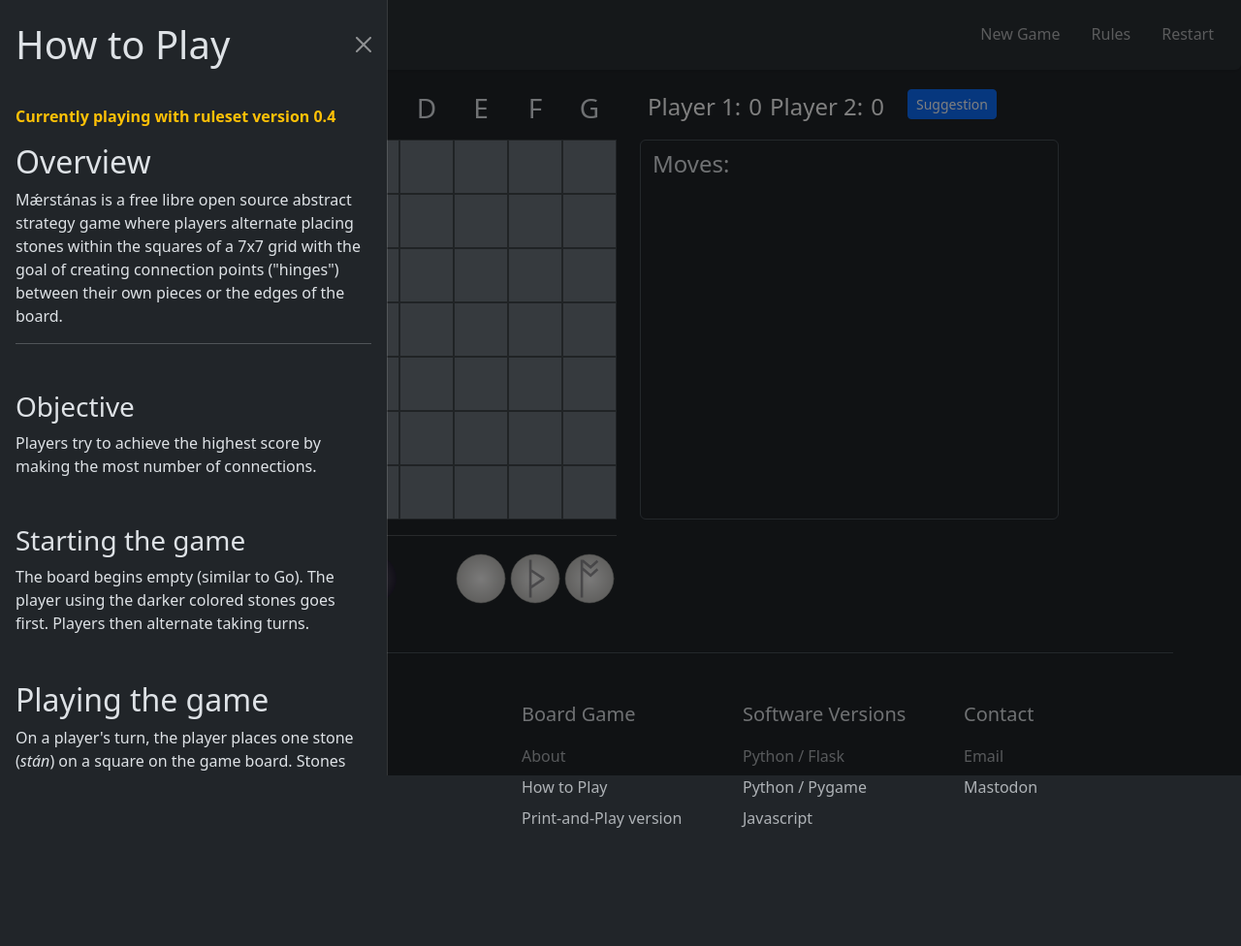
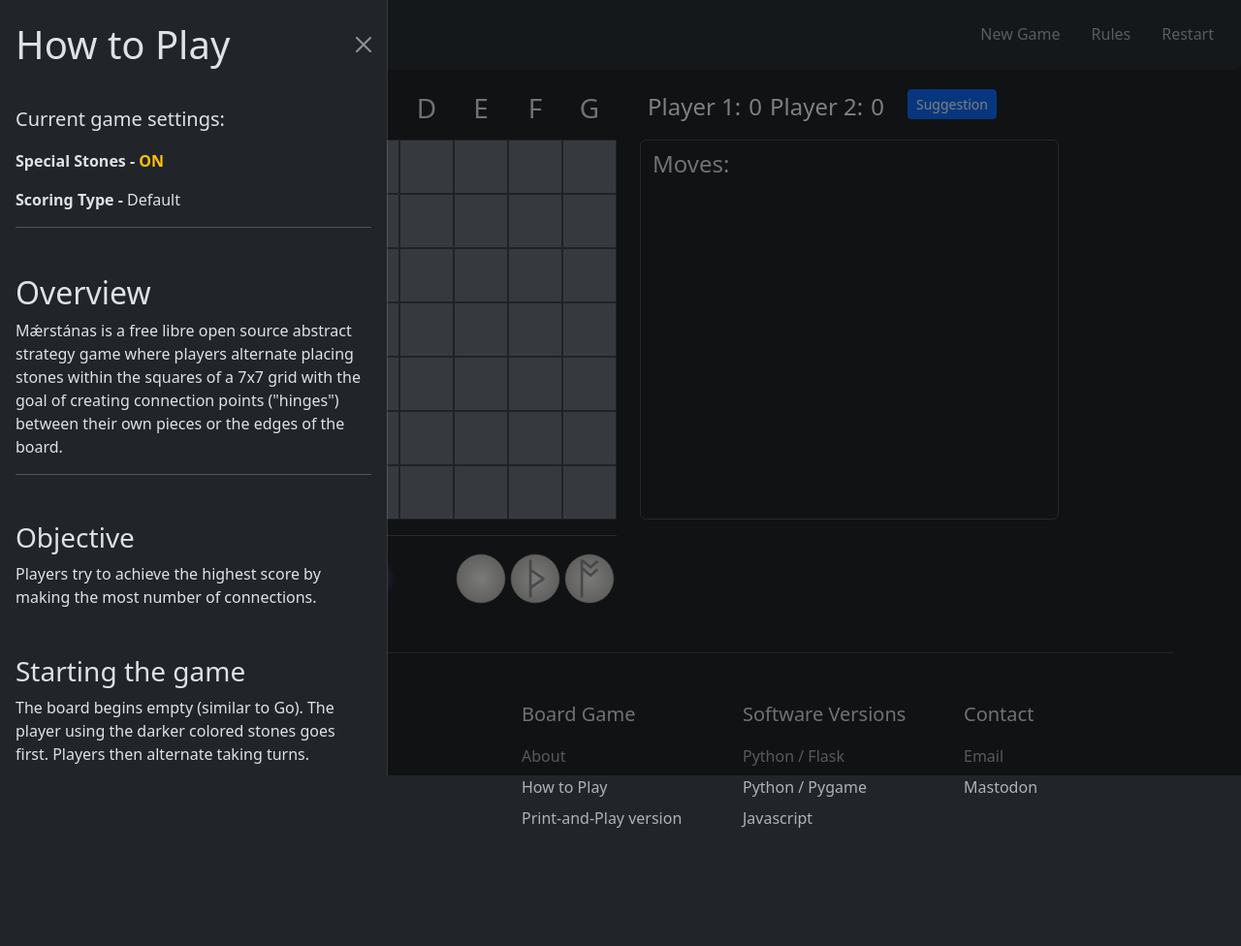
Before and after one commit to jaerrib/maerstanas_python, a Flask app: page / in a window 1280 px wide, after a click on "Rules". Shown: the whole page at 97% size. Run offline with Flask 3, Linux system fonts and the light colour scheme; some libraries are stand-ins or nearby versions.

Commit message:
Add explanation of passing rules and list of active game settings, bump version in footer

```diff
--- a/app/templates/footer.html
+++ b/app/templates/footer.html
@@ -8,7 +8,7 @@
                     &copy; 2022-2024 John Beers
                 </li>
                 <li class="nav-item mb-2">
-                    <span class="fs-6 text-secondary">v20240402.0</span>
+                    <span class="fs-6 text-secondary">v20240407.0</span>
                 </li>
             </ul>
         </div>
--- a/app/templates/rules.html
+++ b/app/templates/rules.html
@@ -8,9 +8,23 @@
     </div>
     <div class="offcanvas-body">
         <div>
-            <p class="text-warning fw-bold">Currently playing with ruleset
-                version {{ data.ruleset }}</p>
-            <h2>Overview</h2>
+            <p class="fs-5">Current game settings:</p>
+            <p class="fw-bold">Special Stones -
+                {% if data.ruleset == "0.4" %}
+                <span class="text-warning">ON</span>
+                {% else %}
+                <span class="text-secondary">OFF</span>
+                {% endif %}
+            </p>
+            <p><span class="fw-bold">Scoring Type - </span>
+                {% if data.scoring_type == 1 %}
+                Default
+                {% else %}
+                Simple
+                {% endif %}
+            </p>
+            <hr>
+            <h2 class="mt-5">Overview</h2>
             <p>
                 Mǽrstánas is a free libre open source abstract strategy game
                 where players alternate placing stones within the squares of a
@@ -38,6 +52,16 @@
                 or adjacent to another stone of either color (creating a <em>heorr</em>
                 or "hinge").
             </p>
+            <h4>Passing Rules</h4>
+            <p>
+                When playing with Special Stones on, the opposing player may
+                have viable moves remaining while the active player may not.
+                When this occurs, the active player <strong>must pass</strong>.
+                The game does this automatically, and the Pass is noted in the
+                Moves section. If the opposing player uses a Thunder-stone,
+                stones are removed from the board so new moves may become
+                available on the player's next turn.
+            </p>
             <h3 class="mt-5">Placement limitations</h3>
             <p>
                 Stones may have no more than <strong>three</strong> hinges; the
@@ -48,8 +72,7 @@
                 continues until no more viable moves remain.
             </p>
             <h3 class="mt-5">Special Stones</h3>
-            <p class="fw-light">(Available with version 0.4
-                only)</p>
+            <p class="fw-light">(Only available when turned on)</p>
             <h4>Thunder-stone
                 <img src="{{ url_for('static', filename='img/light_thunder_stone.svg') }}"
                      class="stone" alt="thunder-stone" width="35px">
@@ -116,8 +139,7 @@
             <h3>Simple Method</h3>
             <p>
                 <strong>Edges are not scored.</strong> Players only receive
-                points for stones that are adjacent to one
-                of their own stones.
+                points for stones that are adjacent to one of their own stones.
             </p>
             <hr>
             <h2 class="mt-5">License</h2>
```
